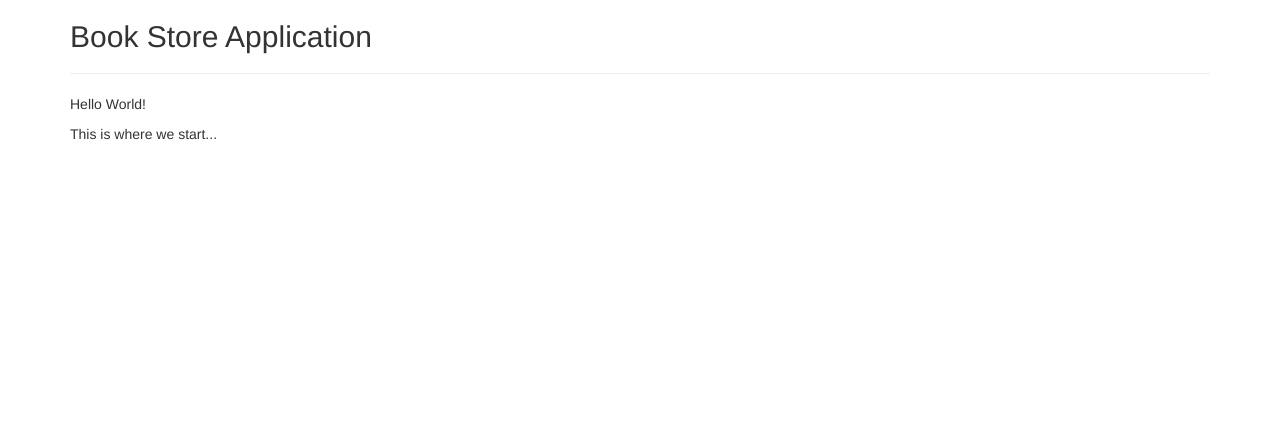
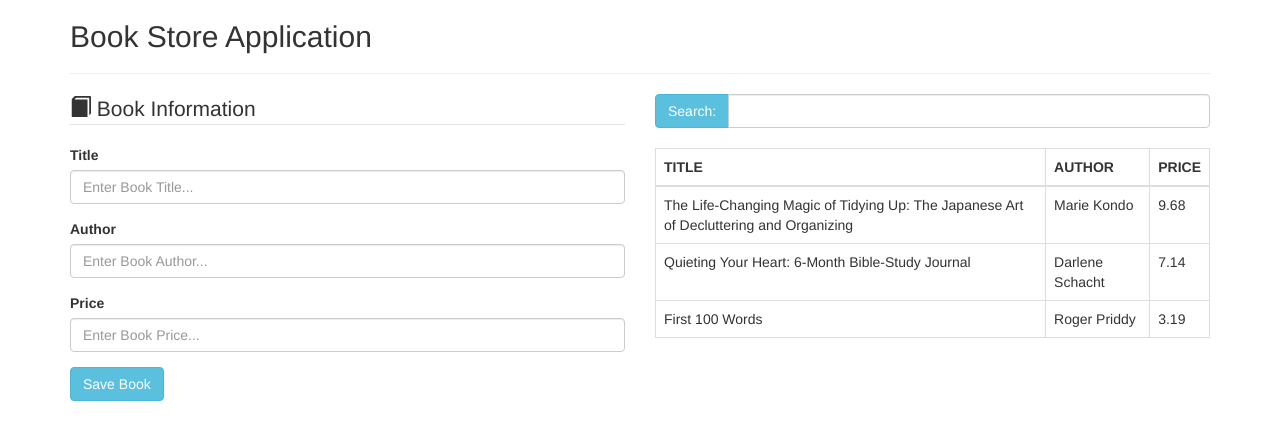
Before and after one commit to GAPLabs/angularjs, a plain HTML site: page index.html in a window 1280 px wide. Drawn offline with nearby package versions, Linux system fonts and the light colour scheme.

Commit message:
Code Update

```diff
--- a/index.html
+++ b/index.html
@@ -1,5 +1,5 @@
 <!DOCTYPE html>
-<html >
+<html ng-app="BookStore">
 	<head>
 		<title>Book Store</title>
 
@@ -7,17 +7,57 @@
 		<link rel="stylesheet" type="text/css" href="https://maxcdn.bootstrapcdn.com/bootstrap/3.3.6/css/bootstrap.min.css">
 	</head>
 	<body>
-	<div class="container">
-		<div class='row'>
+		<div class="container" ng-controller="BookController">
+			<div class="row">
 				<div class="col-md-12">
 					<h2>Book Store Application</h2>
 					<hr />
 				</div>
 			</div>
 			<div class="row">
-			<div class="col-md-12">
-				<p>Hello World!</p>
-				<p>This is where we start...</p>
+				<div class="col-md-6">
+					<form class="form">
+						<fieldset>
+							<legend><i class="glyphicon glyphicon-book"></i> Book Information</legend>
+							<div class="form-group">
+								<label class="form-label">Title</label>
+								<input type="text" name="title" ng-model="title" class="form-control" placeholder="Enter Book Title..." />
+							</div>
+							<div class="form-group">
+								<label class="form-label">Author</label>
+								<input type="text" name="author" ng-model="author" class="form-control" placeholder="Enter Book Author..." />
+							</div>
+							<div class="form-group">
+								<label class="form-label">Price</label>
+								<input type="text" name="price" ng-model="price" class="form-control" placeholder="Enter Book Price..." />
+							</div>
+							<div class="form-group">
+								<input type="submit" ng-click="save()" value="Save Book" class="btn btn-xl btn-info" />
+							</div>
+						</fieldset>
+					</form>
+				</div>
+				<div class="col-md-6">
+					<div class="input-group">
+				      	<div class="input-group-btn">
+				        	<button type="button" class="btn btn-info dropdown-toggle">Search: </button>
+				      	</div>
+				      	<input type="text" ng-model="search" name="search" class="form-control" />
+				    </div>
+					<table style="margin-top: 20px;" class="table table-bordered table-hover table-collapse">
+						<thead>
+							<th> TITLE </th>
+							<th> AUTHOR </th>
+							<th> PRICE </th>
+						</thead>
+						<tbody>
+							<tr ng-repeat="book in books | filter:search | orderBy:'title':reverse=true">
+								<td> {{ book.title }}  </td>
+								<td> {{ book.author }} </td>
+								<td> {{ book.price }}  </td>
+							</tr>
+						</tbody>
+					</table>
 				</div>
 			</div>
 		</div>
--- a/js/app.js
+++ b/js/app.js
@@ -0,0 +1,37 @@
+var BookStore = angular.module('BookStore', []);
+
+BookStore.controller('BookController', function($scope){
+	$scope.books = [
+		{
+			title  : 'The Life-Changing Magic of Tidying Up: The Japanese Art of Decluttering and Organizing',
+			author : 'Marie Kondo',
+			price  : '9.68'
+		},
+		{
+			title  : 'First 100 Words',
+			author : 'Roger Priddy',
+			price  : '3.19'
+		},
+		{
+			title  : 'Quieting Your Heart: 6-Month Bible-Study Journal',
+			author : 'Darlene Schacht',
+			price  : '7.14'
+		},
+	];
+
+	$scope.save = function() {
+		$scope.books.push({
+			title : $scope.title,
+			author: $scope.author,
+			price : $scope.price
+		});
+
+		$scope.reset();
+	};
+
+	$scope.reset = function() {
+		$scope.title = '';
+		$scope.author = '';
+		$scope.price = '';
+	};
+});
```
Lines whose indentation alone changed are shown as unchanged.
